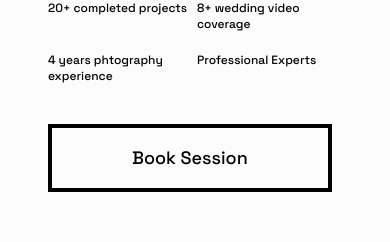
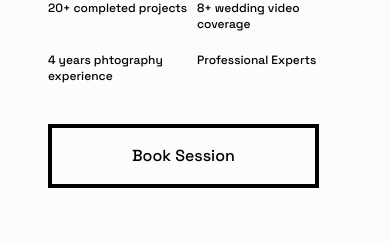
Before and after one commit to Sufyan-codes/PhotoStudio, a website: page index.html in a window 390 px wide. Shown: the part 1240-1482 px from the top of the page. Drawn offline with nearby package versions, Linux system fonts and the light colour scheme; files that its build step writes are made by us from their sources; files whose address does not match are found by name.

Commit message:
fixing text bugs

```diff
--- a/index.html
+++ b/index.html
@@ -140,7 +140,7 @@
             </div>
             <div class="mt-8">
                 <button
-                    class="btn lg:text-2xl border-4 border-black py-2 px-10 max-sm:px-20 max-sm:py-4 max-sm:text-1xl max-sm:text-bold">
+                    class="btn lg:text-2xl border-4 border-black py-2 px-10 max-sm:px-20 max-sm:py-4 max-sm:text-1xl max-sm:text-base">
                 <a href="#about">Book Session
                     </a>
                 </button>
```
